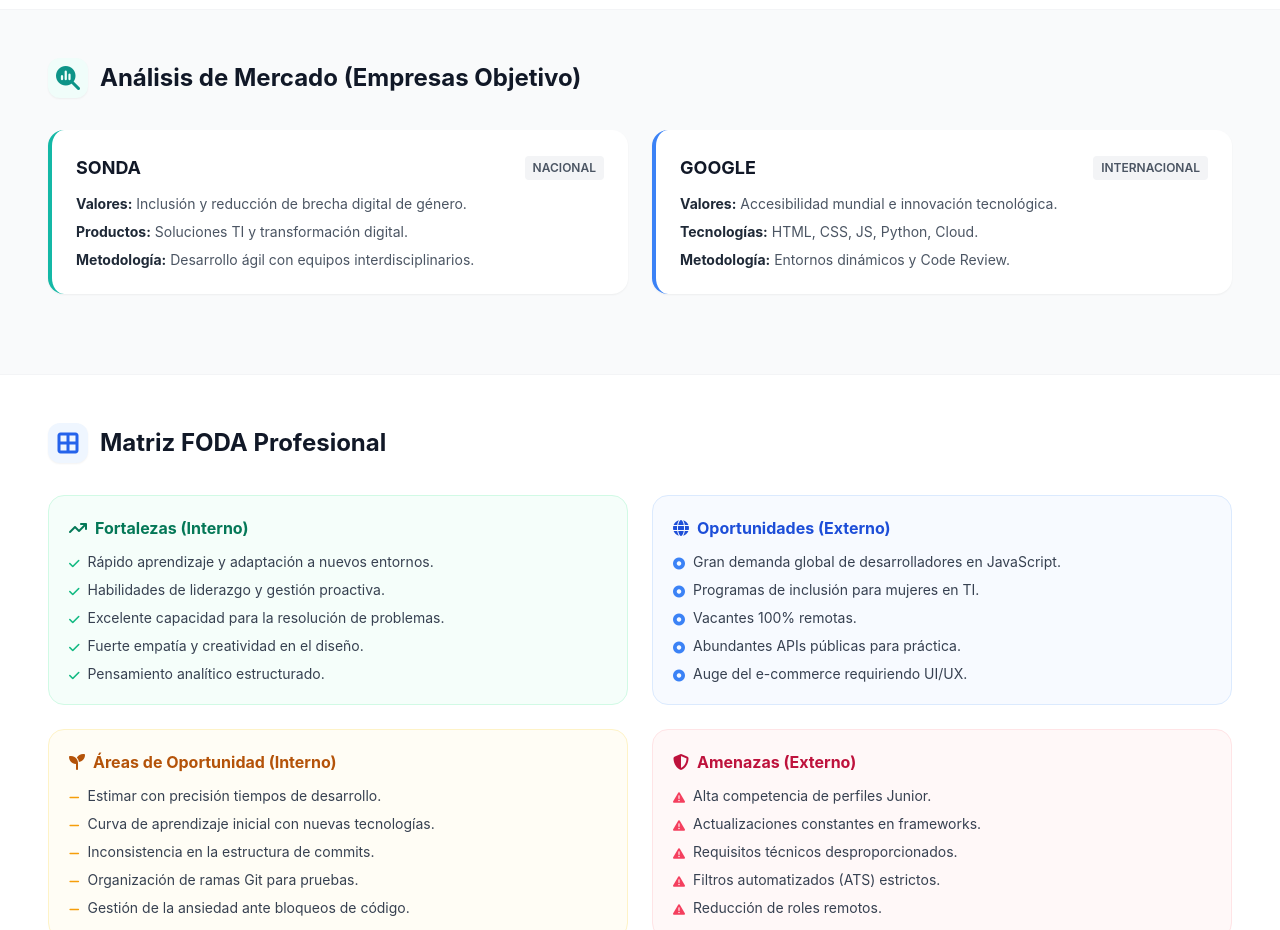
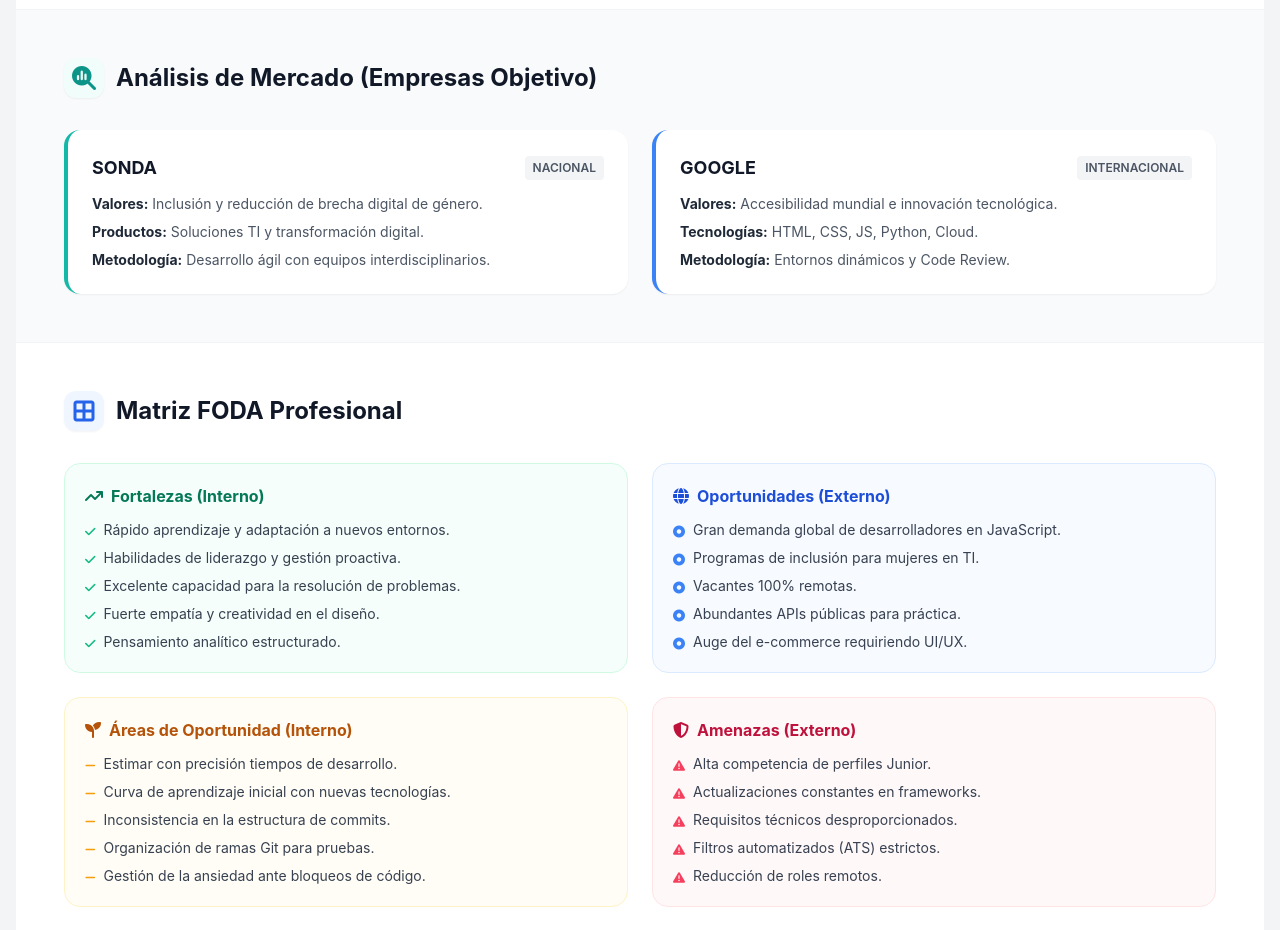
Before and after one commit to MarielVga/portafolio_digital, a website with bundled scripts: page index.html in a window 1280 px wide. Shown: the part 1740-2670 px from the top of the page. Built offline with nearby package versions, Linux system fonts and the light colour scheme.

Commit message:
fix: bloques mal dimensionados

```diff
--- a/index.html
+++ b/index.html
@@ -59,7 +59,7 @@
         Saltar al contenido principal
     </a>
 
-    <!-- Controles flotantes: Tema oscuro e impresión -->
+    <!-- Controles flotantes: Tema oscuro -->
     <div id="controls" class="fixed top-4 left-1/2 transform -translate-x-1/2 bg-white/80 dark:bg-gray-900/80 backdrop-blur-md border border-gray-200 dark:border-gray-700 px-6 py-3 rounded-full z-50 flex items-center gap-4 shadow-lg">
         <button id="themeToggle" class="p-2.5 rounded-full bg-gray-100 dark:bg-gray-800 text-gray-700 dark:text-yellow-400 hover:bg-gray-200 dark:hover:bg-gray-700 transition" aria-label="Alternar modo oscuro">
             <i class="fa-solid fa-moon dark:hidden"></i>
@@ -108,7 +108,6 @@
                 </div>
             </div>
         </header>
-    </main>
 
         <!-- Sección: Aporte de Valor -->
         <section class="p-8 md:p-12 border-b border-gray-100 dark:border-slate-800" aria-labelledby="skills-title">
@@ -248,7 +247,7 @@
                         <div class="flex gap-2 shrink-0">
                             <a href="https://marielvga.github.io/Node-Express-Web-App-/" target="_blank" rel="noopener noreferrer" class="p-2 text-indigo-600 dark:text-indigo-400 bg-indigo-50 dark:bg-indigo-900/30 hover:bg-indigo-100 dark:hover:bg-indigo-900/50 rounded-lg transition" aria-label="Ver demostración en vivo">
                                 <i class="fa-solid fa-arrow-up-right-from-square"></i>
-                        </a> <!-- AQUÍ FALTABA ESTA ETIQUETA DE CIERRE -->
+                            </a>
                             <a href="https://github.com/MarielVga/Node-Express-Web-App-" target="_blank" rel="noopener noreferrer"
                                 class="p-2 text-gray-700 dark:text-gray-300 bg-gray-100 dark:bg-slate-700 hover:bg-gray-200 dark:hover:bg-slate-600 rounded-lg transition"
                                 aria-label="Ver código fuente en GitHub">
@@ -274,7 +273,7 @@
                 Análisis de Mercado (Empresas Objetivo)
             </h2>
 
-        <div class="grid grid-cols-1 md:grid-cols-2 gap-6 mb-8">
+            <div class="grid grid-cols-1 md:grid-cols-2 gap-6">
                 <article class="bg-white dark:bg-slate-800 p-6 rounded-2xl border-l-4 border-teal-500 shadow-sm">
                     <h3 class="font-bold text-lg text-gray-900 dark:text-white mb-3 flex items-center justify-between">
                         SONDA <span class="text-xs bg-gray-100 dark:bg-slate-700 px-2 py-1 rounded text-gray-600 dark:text-gray-300 uppercase font-semibold">Nacional</span>
@@ -355,6 +354,8 @@
             </div>
         </section>
 
+    </main>
+
     <!-- Footer -->
     <footer class="p-8 bg-gray-50 dark:bg-slate-900 border-t border-gray-200 dark:border-slate-800 text-center">
         <h3 class="text-xl font-bold text-gray-900 dark:text-white mb-4">¿Hablamos?</h3>
```
Lines whose indentation alone changed are shown as unchanged.
